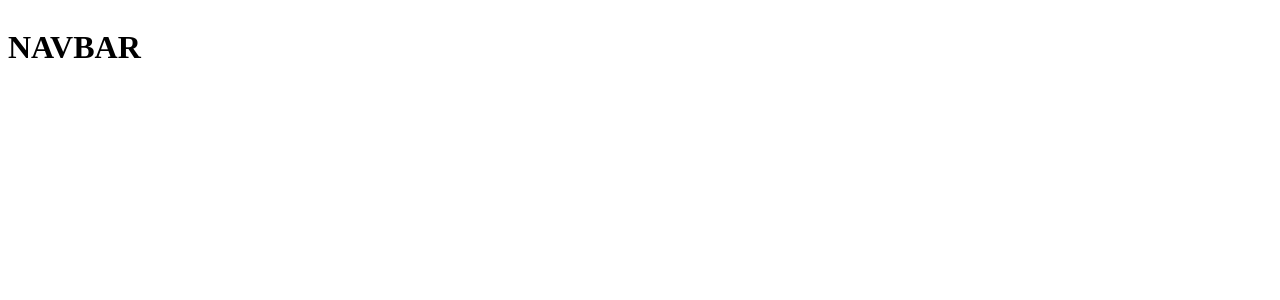
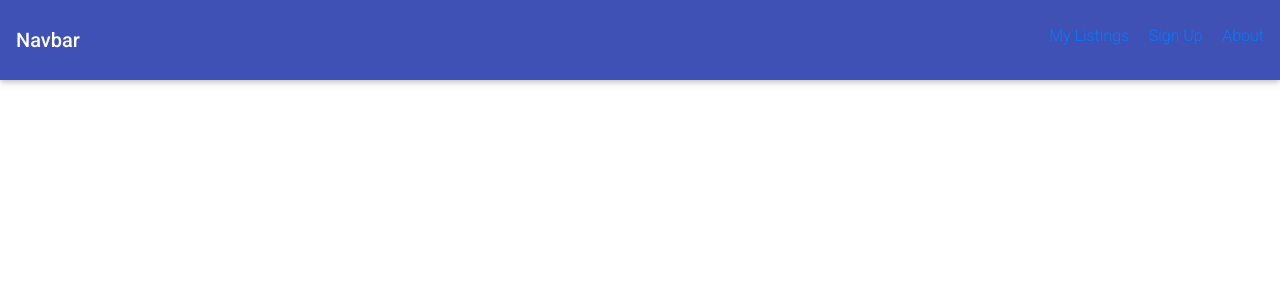
Before and after one commit to RanjitSaimbi/Bookify-Client, a React (Create React App) app: page / in a window 1280 px wide. Shown: the top 300 px of the page. Built offline with nearby package versions, Linux system fonts and the light colour scheme.

Commit message:
routes further setup

```diff
--- a/package.json
+++ b/package.json
@@ -3,6 +3,7 @@
   "version": "0.1.0",
   "private": true,
   "dependencies": {
+    "mdbreact": "^4.15.0",
     "react": "^16.8.6",
     "react-dom": "^16.8.6",
     "react-router": "^5.0.1",
--- a/src/components/App.js
+++ b/src/components/App.js
@@ -2,8 +2,7 @@ import React from "react";
 import { Route, Switch } from "react-router-dom";
 import Container from "./Container";
 
-function App() {
-  return (
+const App = () => (
   <div>
     <Switch>
       <Route exact path="/" component={props => <Container />} />
@@ -22,10 +21,11 @@ function App() {
         path="/mylistings"
         component={props => <h1>MY LISTINGS</h1>}
       />
+      <Route exact path="/about" component={props => <h1>ABOUT</h1>} />
+      <Route exact path="/login" component={props => <h1>LOGIN</h1>} />
       <Route component={props => <h1>404 - Not Found</h1>} />
     </Switch>
   </div>
 );
-}
 
 export default App;
--- a/src/components/Container.js
+++ b/src/components/Container.js
@@ -1,13 +1,11 @@
 import React from "react";
+import styles from "../styles/Container.module.css";
 import Navbar from "./Navbar";
-import styles from "../styles/Container.module.css";
 
-function Container() {
-  return (
-    <div className={styles.container}>
-      <Navbar />
-    </div>
-  );
-}
+const Container = () => (
+  <div className={styles.container}>
+    <Navbar />
+  </div>
+);
 
 export default Container;
--- a/src/components/Navbar.js
+++ b/src/components/Navbar.js
@@ -1,9 +1,38 @@
 import React from "react";
+import { Link } from "react-router-dom";
+import {
+  MDBNavbar,
+  MDBNavbarBrand,
+  MDBNavbarNav,
+  MDBNavItem,
+  MDBNavLink
+} from "mdbreact";
 
 const Navbar = () => (
-  <div>
-    <h1>NAVBAR</h1>
-  </div>
+  <MDBNavbar color="indigo" dark expand="md">
+    <MDBNavbarBrand>
+      <strong className="white-text">Navbar</strong>
+    </MDBNavbarBrand>
+    <MDBNavbarNav right>
+      <MDBNavItem>
+        <Link to="/mylistings">
+          <h6>My Listings </h6>
+        </Link>
+      </MDBNavItem>
+      &nbsp; &nbsp; &nbsp;
+      <MDBNavItem>
+        <Link to="/login">
+          <h6>Sign Up </h6>
+        </Link>
+      </MDBNavItem>
+      &nbsp; &nbsp; &nbsp;
+      <MDBNavItem>
+        <Link to="/about">
+          <h6>About </h6>
+        </Link>
+      </MDBNavItem>
+    </MDBNavbarNav>
+  </MDBNavbar>
 );
 
 export default Navbar;
--- a/src/index.js
+++ b/src/index.js
@@ -3,6 +3,9 @@ import ReactDOM from "react-dom";
 import App from "./components/App";
 import { BrowserRouter as Router } from "react-router-dom";
 import * as serviceWorker from "./serviceWorker";
+import "@fortawesome/fontawesome-free/css/all.min.css";
+import "bootstrap-css-only/css/bootstrap.min.css";
+import "mdbreact/dist/css/mdb.css";
 
 ReactDOM.render(
   <Router>
--- a/src/styles/Container.module.css
+++ b/src/styles/Container.module.css
@@ -3,5 +3,4 @@
   width: 100vw;
   display: grid;
   grid-template-rows: 10% 40% auto;
-  grid-gap: 1em;
 }
```
Also changed, not shown: src/api/UserApi.js (added, +31 -0 lines), src/components/Login.js (added), 1 other file (tests, documents, lock files or other folders). Lines whose indentation alone changed are shown as unchanged.
